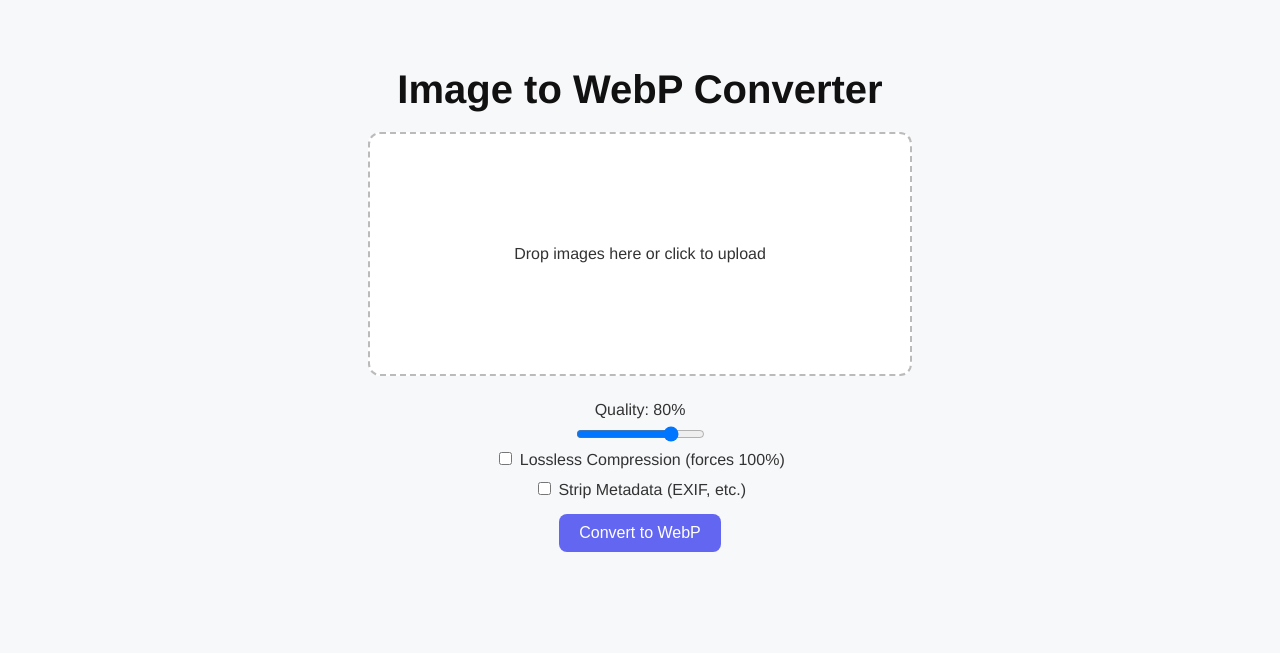
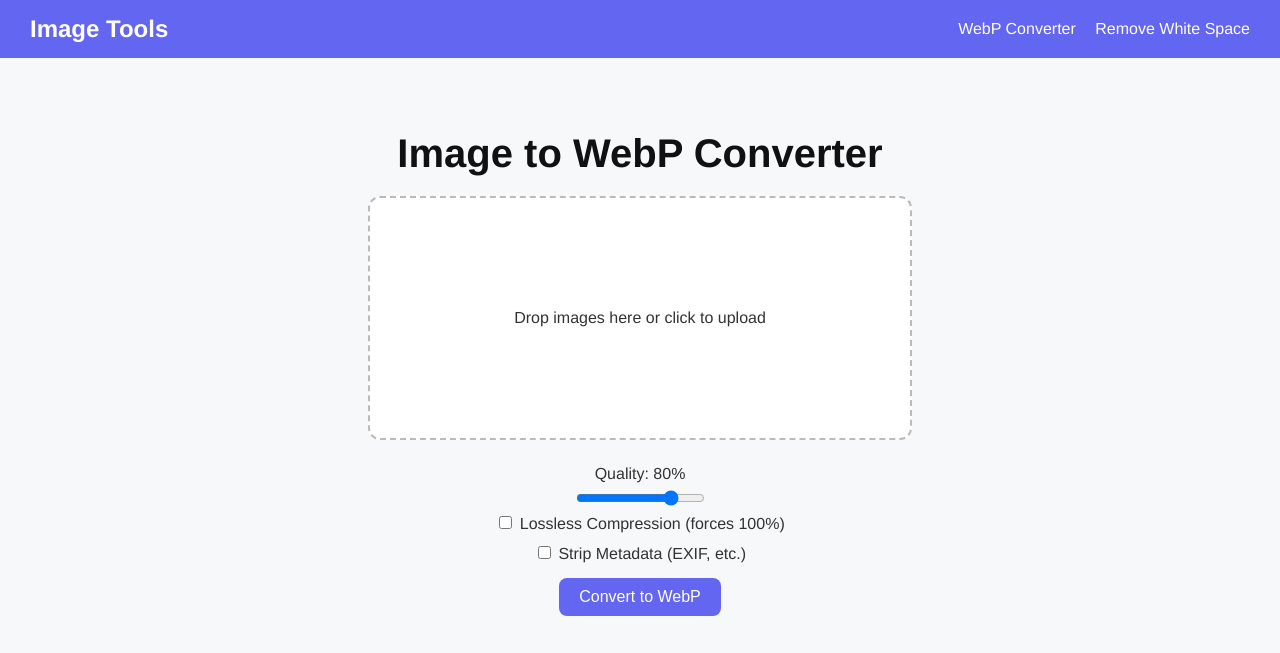
Before and after one commit to kfnuk/simple-webp-converter, a plain HTML site: page index.html in a window 1280 px wide. Drawn offline with Linux system fonts and the light colour scheme.

Commit message:
Add files via upload

```diff
--- a/index.html
+++ b/index.html
@@ -8,16 +8,39 @@
     body {
       font-family: 'Helvetica Neue', Arial, sans-serif;
       background-color: #f7f8fa;
+      margin: 0;
+      padding: 0;
+      color: #333;
+    }
+    header {
+      background: #6366f1;
+      padding: 15px 30px;
+      display: flex;
+      justify-content: space-between;
+      align-items: center;
+    }
+    header h1 {
+      color: #fff;
+      margin: 0;
+      font-size: 1.5rem;
+    }
+    nav a {
+      color: #fff;
+      margin-left: 15px;
+      text-decoration: none;
+      font-weight: 500;
+    }
+    nav a:hover {
+      text-decoration: underline;
+    }
+    main {
       display: flex;
       flex-direction: column;
       align-items: center;
-      justify-content: flex-start;
+      padding: 40px 20px;
       min-height: 100vh;
-      margin: 0;
-      padding: 40px 20px;
-      color: #333;
     }
-    h1 {
+    h2 {
       margin-bottom: 20px;
       font-size: 2.5rem;
       color: #111;
@@ -143,17 +166,21 @@
       animation: spin 1s linear infinite;
     }
     @keyframes spin {
-      0% {
-        transform: rotate(0deg);
-      }
-      100% {
-        transform: rotate(360deg);
-      }
+      0% { transform: rotate(0deg); }
+      100% { transform: rotate(360deg); }
     }
   </style>
 </head>
 <body>
-  <h1>Image to WebP Converter</h1>
+  <header>
+    <h1>Image Tools</h1>
+    <nav>
+      <a href="index.html">WebP Converter</a>
+      <a href="remove-white-space.html">Remove White Space</a>
+    </nav>
+  </header>
+  <main>
+    <h2>Image to WebP Converter</h2>
     <div id="drop-zone">Drop images here or click to upload</div>
     <input type="file" id="file-input" multiple accept="image/*" />
     <div class="controls">
@@ -166,6 +193,7 @@
     <div id="file-list"></div>
     <div id="loading"><div class="spinner"></div></div>
     <div id="download-links"></div>
+  </main>
   <script>
     const dropZone = document.getElementById('drop-zone');
     const fileInput = document.getElementById('file-input');
```
Lines whose indentation alone changed are shown as unchanged.
